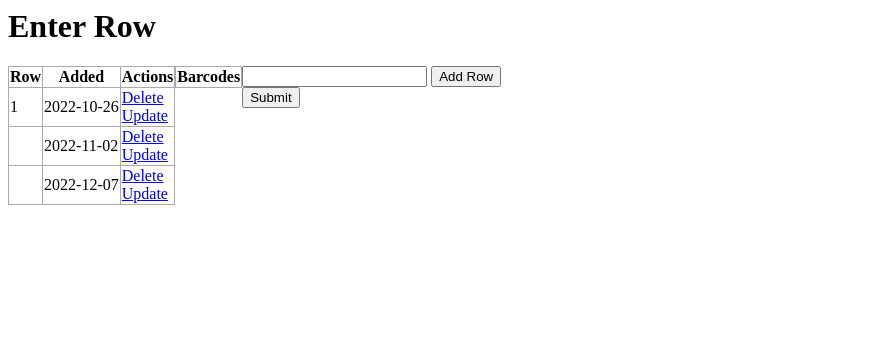
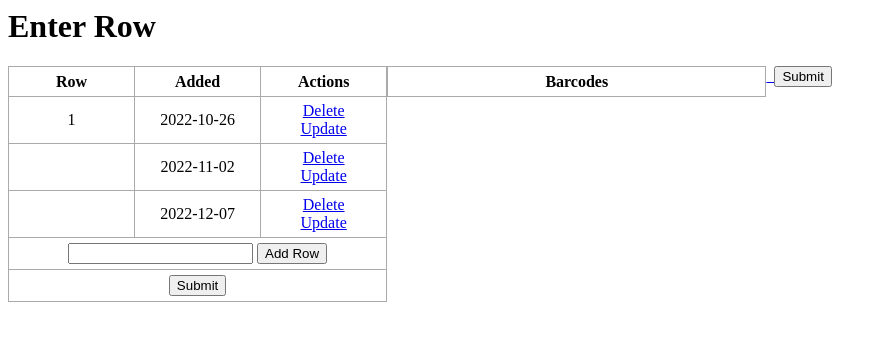
Before and after one commit to wliang13/BarcodeScanner, a Flask app: template templates/index2.html in a window 1280 px wide. Shown: the top 341 px of the page, without its empty margins (0-887 px from the left). Run offline with Flask 2, Linux system fonts and the light colour scheme; the template is opened without the code that fills it: values that come from a table or form of the project are taken from there, others are empty; data comes from the database, SQL or seed files in the repository.

Commit message:
Update index2.html

```diff
--- a/templates/index2.html
+++ b/templates/index2.html
@@ -1,7 +1,16 @@
 <style>
     table, th, td {
+        margin: 0 auto;
         border: 1px solid #aaa;
         border-collapse: collapse;
+        width: 30%;
+        text-align: center;
+    }
+    th {
+        height: 30px;
+    }
+    td {
+        padding: 5px;
     }
 </style>
 
@@ -32,6 +41,24 @@
                             <!--<td>{{ row.barcode }}</td>-->
                         </tr>
                     {% endfor %}
+                    <tfoot>
+                        <tr>
+                            <td colspan="4">
+                                <a href="/video_page" type="none">
+                                    <button>Submit</button>
+                                </a>
+                            </td>
+                        </tr>
+                    </tfoot>
+                    <tfoot>
+                        <tr>
+                            <td colspan="4"><form action="/" method="POST" style="margin: 0 auto">
+                                <input type="text" name="content">
+                                <input type="submit" value="Add Row">
+                                </form>
+                            </td>
+                        </tr>
+                    </tfoot>
                 </table>
         {% endif %}
                 <table style="float: left">
@@ -45,15 +72,18 @@
                     {% endfor %}
                 </table>
             </div>
+
+        <a href="/video_page" type="none">
+            &ensp;<button>Submit</button>
+        </a>
     </div>
 </body>
 
-
-<form action="/" method="POST" style="margin: 0 auto">
-    <input type="text" name="content">
+    <!--<form action="/" method="POST" style="margin: 0 auto">
+        &ensp;<input type="text" name="content">
         <input type="submit" value="Add Row">
+        &ensp;
     </form>
-
-<a href="/video_page">
-    <button>Submit</button>
-</a>
+    <a href="/video_page" type="none">
+        &ensp;<button>Submit</button>
+    </a>-->
```
Lines whose indentation alone changed are shown as unchanged.
